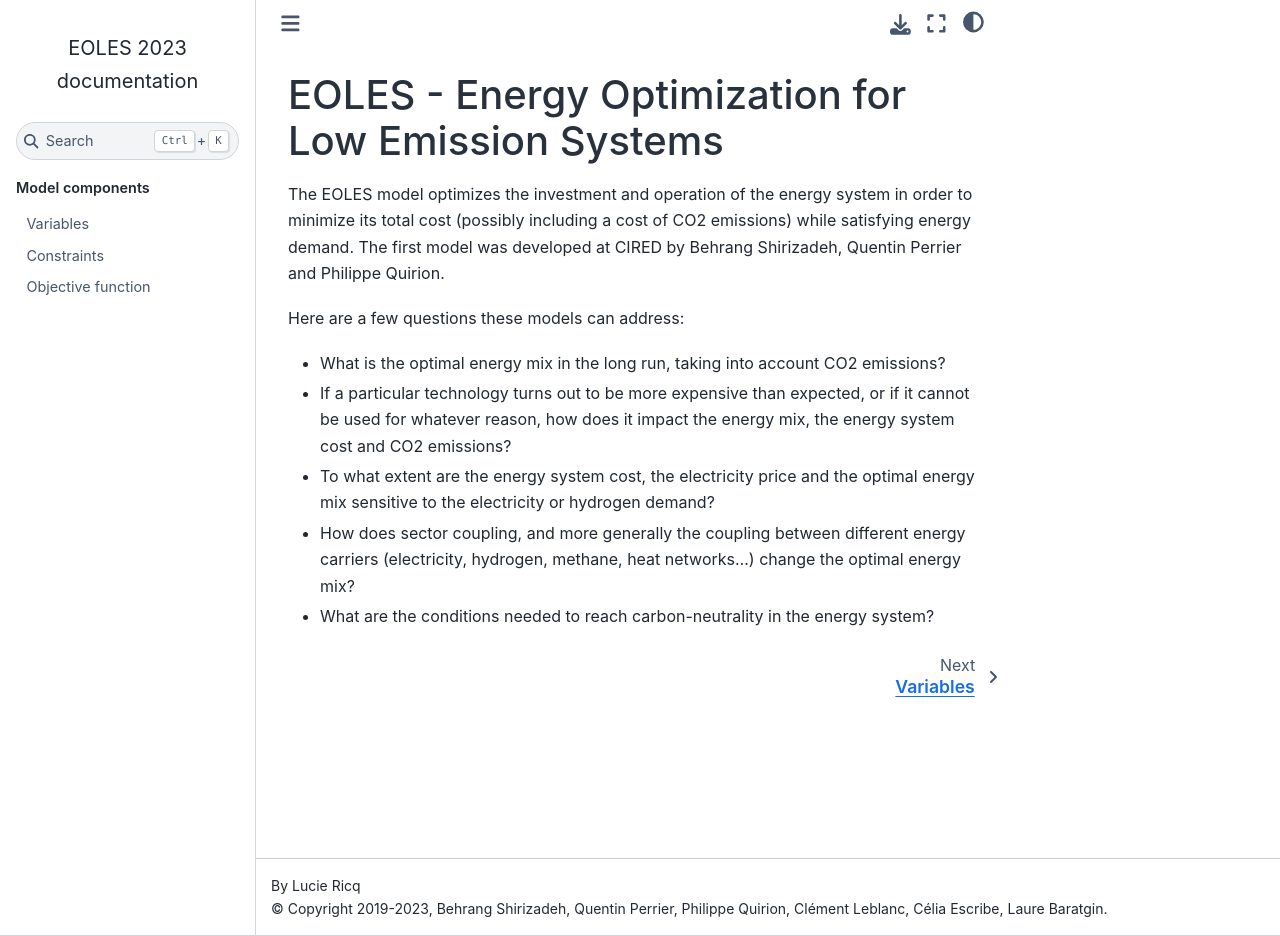
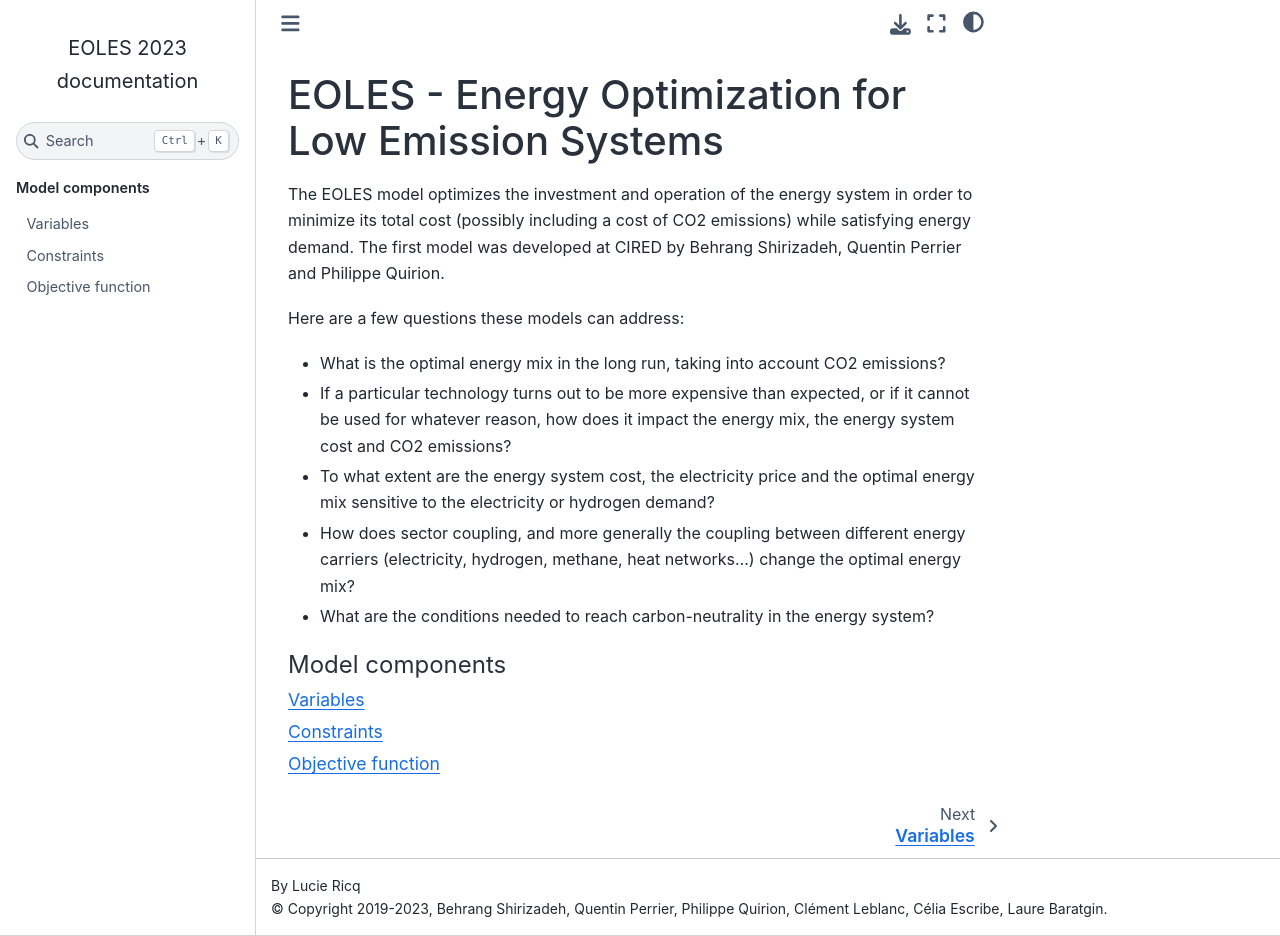
Before and after one commit to LucieRC/EOLES, a Sphinx documentation site: the page built from docs/index.rst, in a window 1280 px wide and 936 px high. Built offline with Sphinx 7.4.7 and the Sphinx Book theme 1.1.4, drawn with Linux system fonts in a browser that asks for light colours; some of the changed lines change nothing that is shown.

Commit message:
Change to "visible" toctree

```diff
--- a/docs/conf.py
+++ b/docs/conf.py
@@ -17,6 +17,8 @@
 
 # -- Project information -----------------------------------------------------
 
+master_doc = "index"
+
 project = 'EOLES'
 copyright = '2019-2023, Behrang Shirizadeh, Quentin Perrier, Philippe Quirion, Clément Leblanc, Célia Escribe, Laure Baratgin'
 author = 'Lucie Ricq'
@@ -24,6 +26,7 @@ author = 'Lucie Ricq'
 # The full version, including alpha/beta/rc tags
 release = '2023'
 
+language = "en"
 
 # -- General configuration ---------------------------------------------------
 
--- a/docs/index.rst
+++ b/docs/index.rst
@@ -19,7 +19,6 @@ Here are a few questions these models can address:
 
 
 .. toctree::
-   :hidden:
    :maxdepth: 1
    :caption: Model components
 
```
